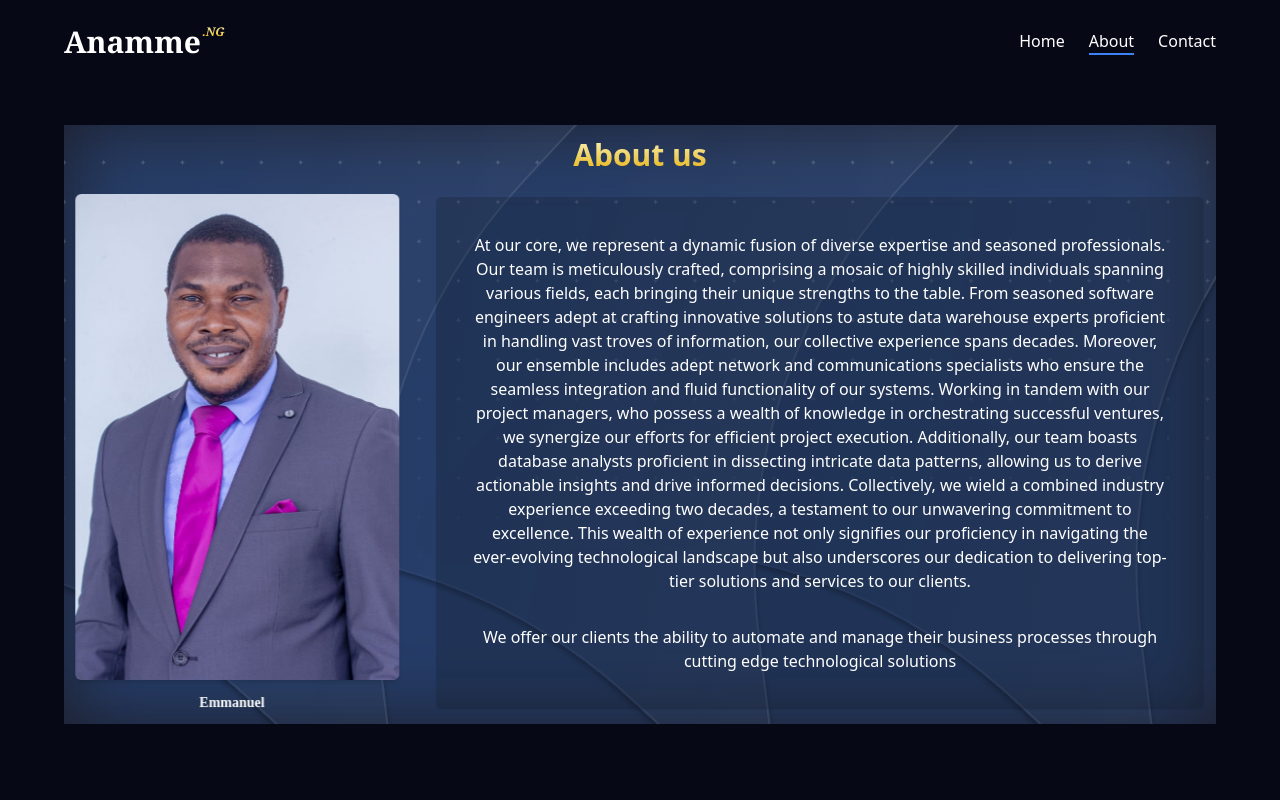
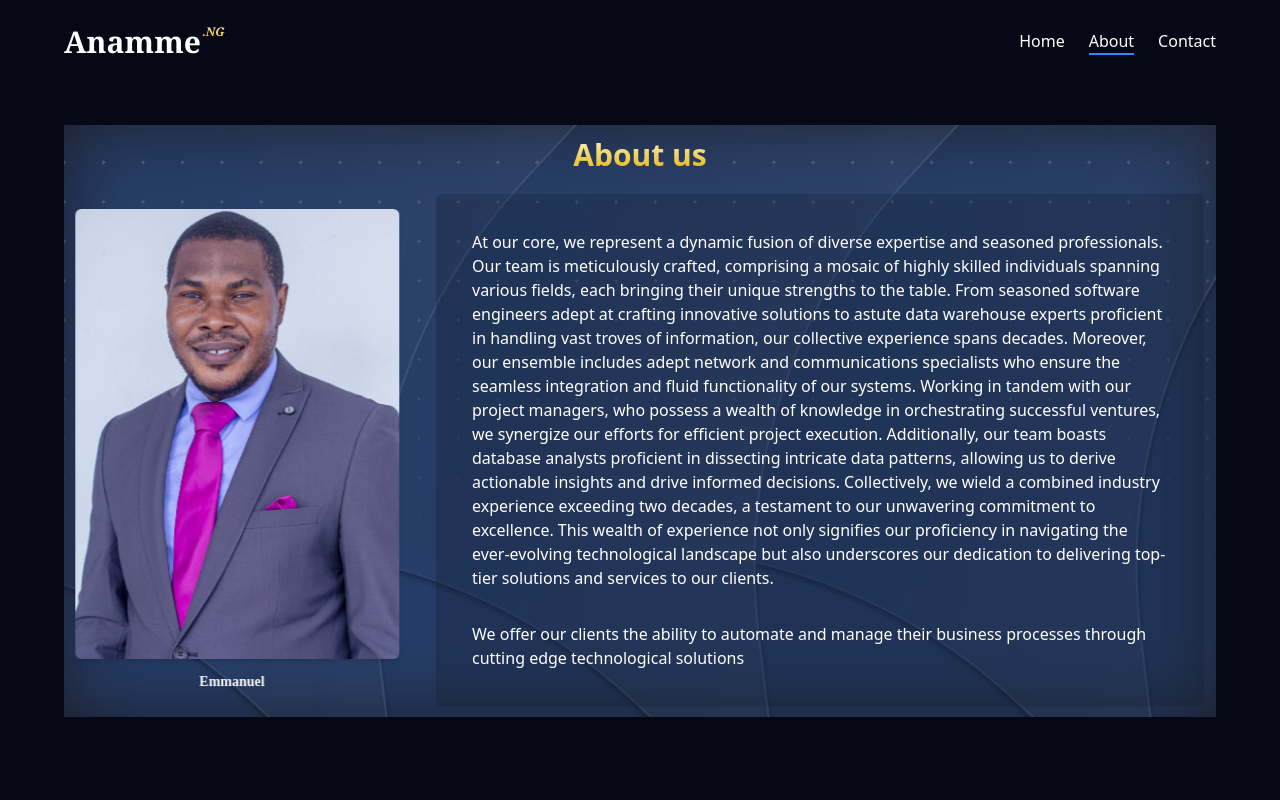
Before and after one commit to CZEJAY/anamme, a Next.js app: page /about in a window 1280 px wide. Shown: the top 800 px of the page. Built offline with nearby package versions, Linux system fonts and the light colour scheme.

Commit message:
bug fixed

```diff
--- a/components/about/AnimatedContent.tsx
+++ b/components/about/AnimatedContent.tsx
@@ -62,12 +62,11 @@ const AnimatedContent = () => {
       <div className="w-full flex flex-col md:flex-row items-center gap-9 about min-h-[200px] about mt-14">
         <div className="">
           <Image
-            className="rounded-md object-cover image lg:w-[567px] lg:h-[450px] -translate-x-20 opacity-0  shadow-md"
+            className="rounded-md object-cover  w-[300px] h-[28rem] image lg:w-[567px] lg:h-[450px] -translate-x-20 opacity-0  shadow-md"
             src={"/ceo.jpg"}
             alt="MD/CEO"
-            style={{ width: "auto", height: "auto" }}
-            width={520}
-            height={300}
+            width={200}
+            height={200}
             priority
           />
           <p className="font-semibold CEO text-sm text-center mt-3">
@@ -81,8 +80,8 @@ const AnimatedContent = () => {
           </p>
         </div>
 
-        <div className="content hidden md:flex flex-col text-center items-center max-w-3xl ml-auto h-[100%] p-9 rounded-md shadow-sm bg-gray-900/25 overflow-hidden">
-          <p className="about_1 opacity-0 ">
+        <div className="content hidden md:flex flex-col text-center lg:text-left items-center max-w-3xl ml-auto h-[100%] p-9 rounded-md shadow-sm bg-gray-900/25 overflow-hidden">
+          <p className="about_1 opacity-0">
             At our core, we represent a dynamic fusion of diverse expertise and
             seasoned professionals. Our team is meticulously crafted, comprising
             a mosaic of highly skilled individuals spanning various fields, each
```
